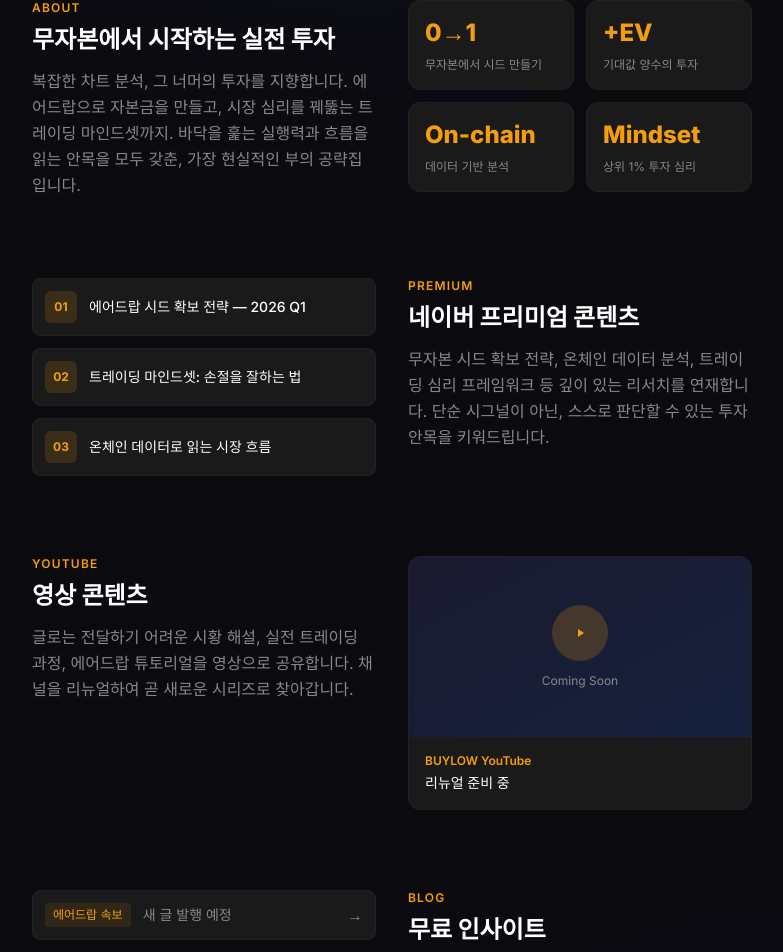
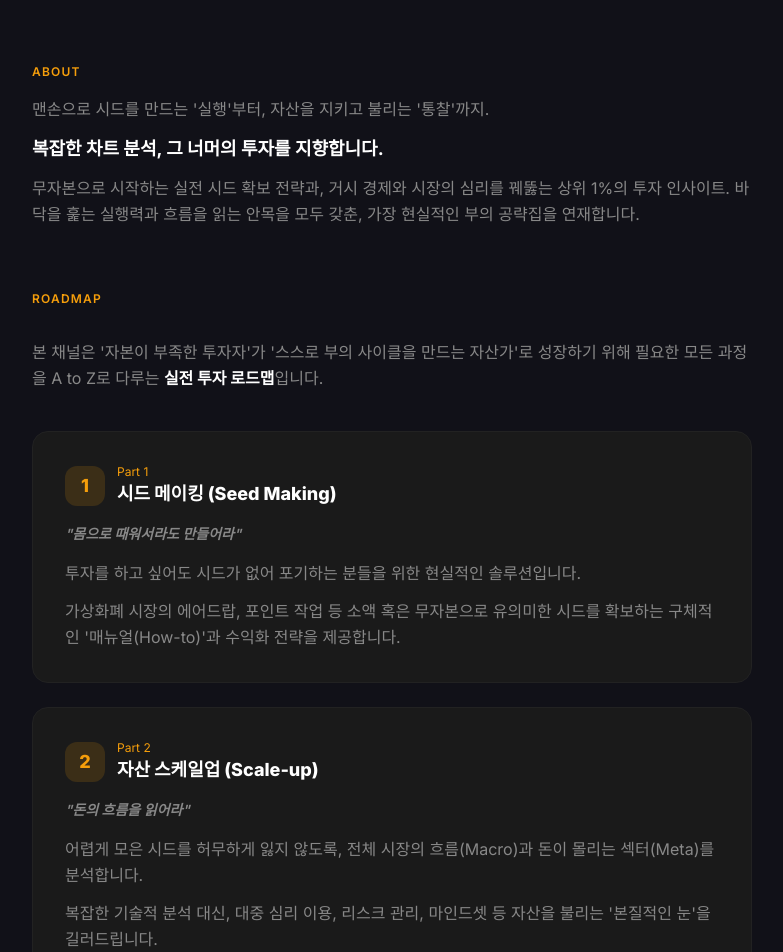
Before and after one commit to junpark27/buylow, a Next.js app: page / in a window 1280 px wide. Shown: the part 538-1490 px from the top of the page, without its empty margins (280-1063 px from the left). Built offline with nearby package versions, Linux system fonts and the light colour scheme.

Commit message:
feat: channel intro content, center bg emphasis, Part 1/2 roadmap cards

```diff
--- a/app/page.tsx
+++ b/app/page.tsx
@@ -2,117 +2,6 @@ import Nav from "@/components/nav";
 import Hero from "@/components/hero";
 import FaqSection from "@/components/faq-section";
 import Footer from "@/components/footer";
-
-const sections = [
-  {
-    id: "about",
-    badge: "About",
-    title: "무자본에서 시작하는 실전 투자",
-    description:
-      "복잡한 차트 분석, 그 너머의 투자를 지향합니다. 에어드랍으로 자본금을 만들고, 시장 심리를 꿰뚫는 트레이딩 마인드셋까지. 바닥을 훑는 실행력과 흐름을 읽는 안목을 모두 갖춘, 가장 현실적인 부의 공략집입니다.",
-    visual: (
-      <div className="grid grid-cols-2 gap-3">
-        <div className="rounded-xl border border-dark-border bg-dark-card p-4">
-          <div className="mb-2 text-2xl font-extrabold text-gold">0→1</div>
-          <p className="text-xs text-dark-muted">무자본에서 시드 만들기</p>
-        </div>
-        <div className="rounded-xl border border-dark-border bg-dark-card p-4">
-          <div className="mb-2 text-2xl font-extrabold text-gold">+EV</div>
-          <p className="text-xs text-dark-muted">기대값 양수의 투자</p>
-        </div>
-        <div className="rounded-xl border border-dark-border bg-dark-card p-4">
-          <div className="mb-2 text-2xl font-extrabold text-gold">On-chain</div>
-          <p className="text-xs text-dark-muted">데이터 기반 분석</p>
-        </div>
-        <div className="rounded-xl border border-dark-border bg-dark-card p-4">
-          <div className="mb-2 text-2xl font-extrabold text-gold">Mindset</div>
-          <p className="text-xs text-dark-muted">상위 1% 투자 심리</p>
-        </div>
-      </div>
-    ),
-  },
-  {
-    id: "premium",
-    badge: "Premium",
-    title: "네이버 프리미엄 콘텐츠",
-    description:
-      "무자본 시드 확보 전략, 온체인 데이터 분석, 트레이딩 심리 프레임워크 등 깊이 있는 리서치를 연재합니다. 단순 시그널이 아닌, 스스로 판단할 수 있는 투자 안목을 키워드립니다.",
-    visual: (
-      <div className="space-y-3">
-        {[
-          "에어드랍 시드 확보 전략 — 2026 Q1",
-          "트레이딩 마인드셋: 손절을 잘하는 법",
-          "온체인 데이터로 읽는 시장 흐름",
-        ].map((title, i) => (
-          <div
-            key={i}
-            className="flex items-center gap-3 rounded-lg border border-dark-border bg-dark-card p-3"
-          >
-            <span className="flex h-8 w-8 flex-shrink-0 items-center justify-center rounded-md bg-gold/15 text-xs font-bold text-gold">
-              {String(i + 1).padStart(2, "0")}
-            </span>
-            <span className="text-sm font-medium">{title}</span>
-          </div>
-        ))}
-      </div>
-    ),
-  },
-  {
-    id: "youtube",
-    badge: "YouTube",
-    title: "영상 콘텐츠",
-    description:
-      "글로는 전달하기 어려운 시황 해설, 실전 트레이딩 과정, 에어드랍 튜토리얼을 영상으로 공유합니다. 채널을 리뉴얼하여 곧 새로운 시리즈로 찾아갑니다.",
-    visual: (
-      <div className="overflow-hidden rounded-xl border border-dark-border bg-dark-card">
-        <div className="flex items-center justify-center bg-gradient-to-br from-[#1a1a2e] to-[#16213e] py-12">
-          <div className="flex flex-col items-center gap-3">
-            <div className="flex h-14 w-14 items-center justify-center rounded-full bg-gold/20">
-              <svg
-                xmlns="http://www.w3.org/2000/svg"
-                viewBox="0 0 24 24"
-                fill="currentColor"
-                className="h-6 w-6 text-gold"
-              >
-                <polygon points="10 8 16 12 10 16 10 8" />
-              </svg>
-            </div>
-            <p className="text-xs text-dark-muted">Coming Soon</p>
-          </div>
-        </div>
-        <div className="p-4">
-          <p className="text-xs font-semibold text-gold">BUYLOW YouTube</p>
-          <p className="mt-1 text-sm font-medium">리뉴얼 준비 중</p>
-        </div>
-      </div>
-    ),
-  },
-  {
-    id: "blog",
-    badge: "Blog",
-    title: "무료 인사이트",
-    description:
-      "프리미엄 콘텐츠에서 다루지 못하는 속보, 짧은 시황 코멘트, 에어드랍 가이드를 무료로 공유합니다. 투자를 시작하는 첫 걸음에 도움이 될 콘텐츠입니다.",
-    visual: (
-      <div className="space-y-3">
-        {["에어드랍 속보", "시황 코멘트", "트레이딩 팁"].map((tag, i) => (
-          <div
-            key={i}
-            className="flex items-center justify-between rounded-lg border border-dark-border bg-dark-card p-3"
-          >
-            <div className="flex items-center gap-3">
-              <span className="rounded bg-gold/10 px-2 py-1 text-xs text-gold">
-                {tag}
-              </span>
-              <span className="text-sm text-dark-muted">새 글 발행 예정</span>
-            </div>
-            <span className="text-dark-muted">→</span>
-          </div>
-        ))}
-      </div>
-    ),
-  },
-];
 
 export default function Home() {
   return (
@@ -120,31 +9,168 @@ export default function Home() {
       <Nav />
       <main className="pt-16">
         <Hero />
-        <div className="mx-auto max-w-3xl space-y-20 px-6 pb-8">
-          {sections.map((section, i) => (
-            <section
-              key={section.id}
-              id={section.id}
-              className={`flex flex-col gap-8 md:flex-row md:items-start ${
-                i % 2 === 1 ? "md:flex-row-reverse" : ""
-              }`}
-            >
-              <div className="flex-1">
-                <p className="mb-2 text-xs font-semibold uppercase tracking-widest text-gold">
-                  {section.badge}
+
+        {/* Main content area with subtle bg difference */}
+        <div className="rounded-t-3xl bg-[#111118]">
+          {/* Intro */}
+          <section id="about" className="mx-auto max-w-3xl px-6 py-16">
+            <p className="mb-4 text-xs font-semibold uppercase tracking-widest text-gold">
+              About
+            </p>
+            <p className="text-sm leading-relaxed text-dark-muted md:text-base">
+              맨손으로 시드를 만드는 &apos;실행&apos;부터, 자산을 지키고 불리는
+              &apos;통찰&apos;까지.
+            </p>
+            <p className="mt-3 text-base font-bold leading-relaxed md:text-lg">
+              복잡한 차트 분석, 그 너머의 투자를 지향합니다.
+            </p>
+            <p className="mt-3 text-sm leading-relaxed text-dark-muted md:text-base">
+              무자본으로 시작하는 실전 시드 확보 전략과, 거시 경제와 시장의
+              심리를 꿰뚫는 상위 1%의 투자 인사이트. 바닥을 훑는 실행력과
+              흐름을 읽는 안목을 모두 갖춘, 가장 현실적인 부의 공략집을
+              연재합니다.
+            </p>
+          </section>
+
+          {/* Part 1 & Part 2 */}
+          <section className="mx-auto max-w-3xl px-6 pb-16">
+            <p className="mb-8 text-xs font-semibold uppercase tracking-widest text-gold">
+              Roadmap
+            </p>
+            <p className="mb-10 text-sm leading-relaxed text-dark-muted md:text-base">
+              본 채널은 &apos;자본이 부족한 투자자&apos;가 &apos;스스로 부의
+              사이클을 만드는 자산가&apos;로 성장하기 위해 필요한 모든 과정을 A
+              to Z로 다루는{" "}
+              <span className="font-bold text-white">실전 투자 로드맵</span>
+              입니다.
+            </p>
+
+            <div className="space-y-6">
+              {/* Part 1 */}
+              <div className="rounded-2xl border border-dark-border bg-dark-card p-6 md:p-8">
+                <div className="mb-4 flex items-center gap-3">
+                  <span className="flex h-10 w-10 items-center justify-center rounded-xl bg-gold/15 text-lg font-extrabold text-gold">
+                    1
+                  </span>
+                  <div>
+                    <p className="text-xs text-gold">Part 1</p>
+                    <h3 className="text-lg font-extrabold">
+                      시드 메이킹 (Seed Making)
+                    </h3>
+                  </div>
+                </div>
+                <p className="mb-4 text-sm font-semibold italic text-dark-muted">
+                  &quot;몸으로 때워서라도 만들어라&quot;
                 </p>
-                <h2 className="mb-3 text-xl font-extrabold md:text-2xl">
-                  {section.title}
-                </h2>
-                <p className="text-sm leading-relaxed text-dark-muted md:text-base">
-                  {section.description}
+                <ul className="space-y-3 text-sm leading-relaxed text-dark-muted md:text-base">
+                  <li>
+                    투자를 하고 싶어도 시드가 없어 포기하는 분들을 위한 현실적인
+                    솔루션입니다.
+                  </li>
+                  <li>
+                    가상화폐 시장의 에어드랍, 포인트 작업 등 소액 혹은
+                    무자본으로 유의미한 시드를 확보하는 구체적인
+                    &apos;매뉴얼(How-to)&apos;과 수익화 전략을 제공합니다.
+                  </li>
+                </ul>
+              </div>
+
+              {/* Part 2 */}
+              <div className="rounded-2xl border border-dark-border bg-dark-card p-6 md:p-8">
+                <div className="mb-4 flex items-center gap-3">
+                  <span className="flex h-10 w-10 items-center justify-center rounded-xl bg-gold/15 text-lg font-extrabold text-gold">
+                    2
+                  </span>
+                  <div>
+                    <p className="text-xs text-gold">Part 2</p>
+                    <h3 className="text-lg font-extrabold">
+                      자산 스케일업 (Scale-up)
+                    </h3>
+                  </div>
+                </div>
+                <p className="mb-4 text-sm font-semibold italic text-dark-muted">
+                  &quot;돈의 흐름을 읽어라&quot;
                 </p>
+                <ul className="space-y-3 text-sm leading-relaxed text-dark-muted md:text-base">
+                  <li>
+                    어렵게 모은 시드를 허무하게 잃지 않도록, 전체 시장의
+                    흐름(Macro)과 돈이 몰리는 섹터(Meta)를 분석합니다.
+                  </li>
+                  <li>
+                    복잡한 기술적 분석 대신, 대중 심리 이용, 리스크 관리,
+                    마인드셋 등 자산을 불리는 &apos;본질적인 눈&apos;을
+                    길러드립니다.
+                  </li>
+                </ul>
               </div>
-              <div className="flex-1">{section.visual}</div>
-            </section>
-          ))}
+            </div>
+
+            {/* Goal */}
+            <div className="mt-10 rounded-2xl border border-gold/20 bg-gold/5 p-6 md:p-8">
+              <p className="mb-2 text-xs font-semibold uppercase tracking-widest text-gold">
+                Goal
+              </p>
+              <p className="text-sm leading-relaxed text-dark-muted md:text-base">
+                구독자들이 Part 1의 방법으로 투자금을 스스로 조달하고, Part 2의
+                인사이트를 통해 이를 안정적으로 증식시키는{" "}
+                <span className="font-bold text-white">
+                  완결성 있는 투자 생태계
+                </span>
+                를 경험하게 하는 것입니다.
+              </p>
+            </div>
+          </section>
+
+          {/* Differentiators */}
+          <section id="difference" className="mx-auto max-w-3xl px-6 pb-16">
+            <p className="mb-4 text-xs font-semibold uppercase tracking-widest text-gold">
+              Why Different
+            </p>
+            <h2 className="mb-6 text-xl font-extrabold md:text-2xl">
+              다른 채널과 차별점
+            </h2>
+            <p className="mb-8 text-sm leading-relaxed text-dark-muted md:text-base">
+              기존 재테크 채널들은 &apos;무조건적인 절약&apos;을 강조하거나,
+              일반인이 따라 하기 힘든 &apos;전문 지식(차트)&apos;에만 치우쳐
+              있습니다.
+            </p>
+
+            <div className="space-y-6">
+              <div className="flex gap-4">
+                <span className="flex h-8 w-8 flex-shrink-0 items-center justify-center rounded-lg bg-gold/15 text-sm font-bold text-gold">
+                  1
+                </span>
+                <div>
+                  <h3 className="mb-2 font-bold">기술과 관점의 완벽한 결합</h3>
+                  <p className="text-sm leading-relaxed text-dark-muted">
+                    파밍 정보를 주는 곳은 인사이트가 부재하고, 인사이트를 주는
+                    곳은 당장 돈 벌 구체적 방법이 없습니다. 이 채널은 &quot;당장
+                    오늘 실행할 일&quot;과 &quot;앞으로 나아갈 방향&quot;을
+                    동시에 제공하여, 독자가 중도 이탈하지 않고 성장할 수
+                    있습니다.
+                  </p>
+                </div>
+              </div>
+
+              <div className="flex gap-4">
+                <span className="flex h-8 w-8 flex-shrink-0 items-center justify-center rounded-lg bg-gold/15 text-sm font-bold text-gold">
+                  2
+                </span>
+                <div>
+                  <h3 className="mb-2 font-bold">어려운 전문 용어 배제</h3>
+                  <p className="text-sm leading-relaxed text-dark-muted">
+                    복잡한 차트 작도나 보조지표 분석을 지양합니다. 대신
+                    &quot;사람들의 심리&quot;, &quot;자금의 이동&quot;,
+                    &quot;시대의 트렌드&quot; 등 누구나 직관적으로 이해할 수 있는
+                    인문학적/심리적 관점에서 투자를 쉽고 명확하게 해석합니다.
+                  </p>
+                </div>
+              </div>
+            </div>
+          </section>
+
+          <FaqSection />
         </div>
-        <FaqSection />
       </main>
       <Footer />
     </>
```
